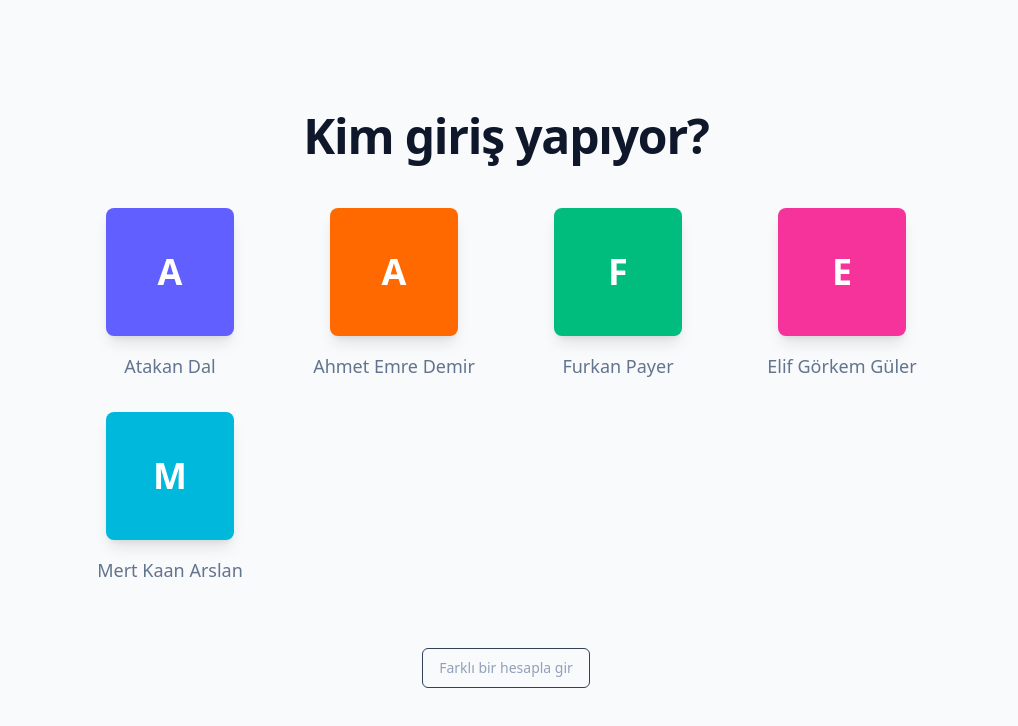
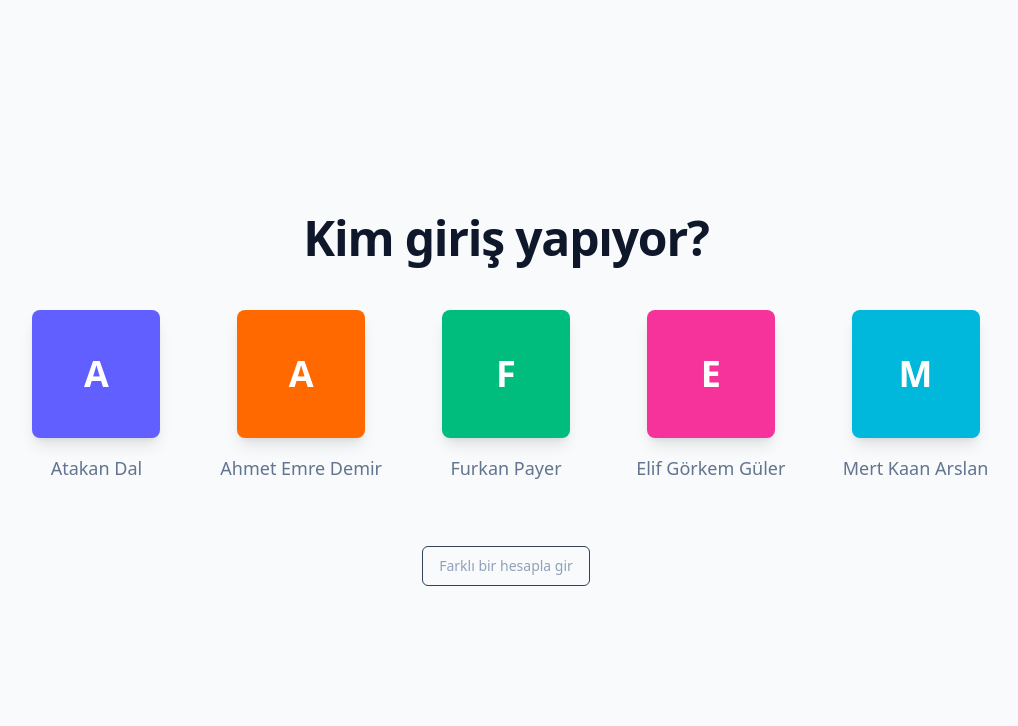
Before and after one commit to atkndl/Tatable, a Next.js app: page / in a window 1280 px wide. Shown: the top 726 px of the page, without its empty margins (134-1152 px from the left). Built offline with nearby package versions, Linux system fonts and the light colour scheme; no server answers.

Commit message:
Update profile grid to 5 columns

```diff
--- a/components/auth/Auth.tsx
+++ b/components/auth/Auth.tsx
@@ -129,7 +129,7 @@ export default function Auth() {
             <div className="min-h-screen flex flex-col items-center justify-center bg-slate-50 p-4 animate-fade-in">
                 <h1 className="text-3xl md:text-5xl font-bold text-slate-900 mb-12 tracking-tight">Kim giriş yapıyor?</h1>
 
-                <div className="grid grid-cols-2 md:grid-cols-4 gap-6 md:gap-8 max-w-4xl w-full px-4">
+                <div className="grid grid-cols-2 md:grid-cols-5 gap-6 md:gap-8 max-w-5xl w-full px-4">
                     {PROFILES.map((profile) => (
                         <button
                             key={profile.email}
```
